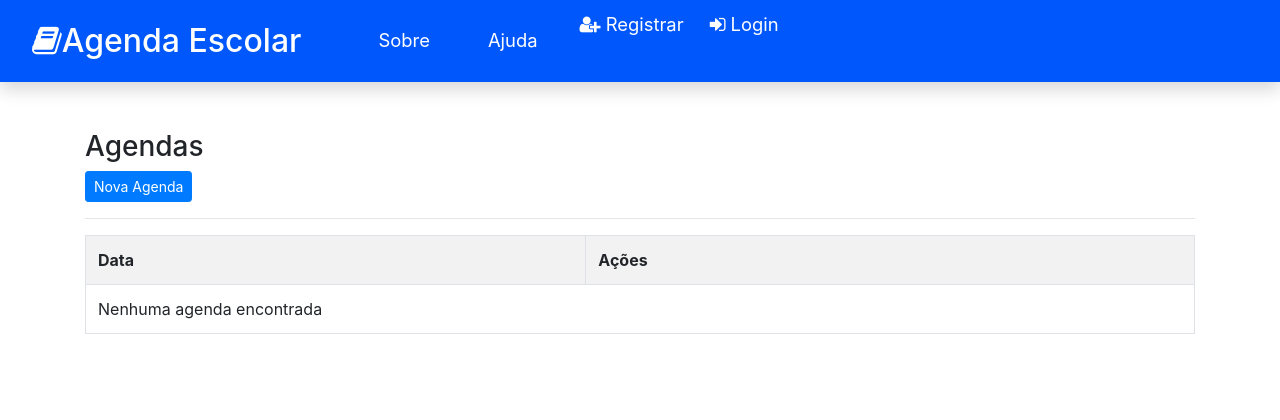
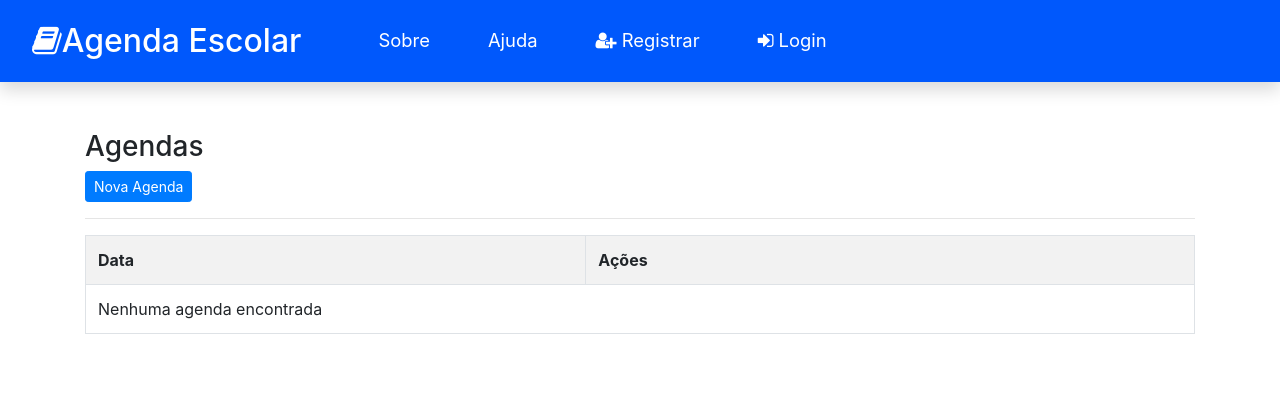
Before and after one commit to MariliaAlmeida/agenda_escolar_mano, a Django app: page /lista/ in a window 1280 px wide. Shown: the top 420 px of the page. Run offline with Django 3.2, Linux system fonts and the light colour scheme; data that the repository does not hold is empty; some libraries are stand-ins or nearby versions.

Commit message:
Update modelo.html
alteração linhas 178 e 184 - alinhamento de texto (registrar e Login) "nav-link m-3"

```diff
--- a/Paginas/Templates/Paginas/modelo.html
+++ b/Paginas/Templates/Paginas/modelo.html
@@ -175,13 +175,13 @@
                         </li>
                         {% else %}
                         <li class="nav-item ">
-                            <a class="nav-link" href="{% url 'registrar' %}">
+                            <a class="nav-link m-3" href="{% url 'registrar' %}">
                                 <i class="fa fa-user-plus" aria-hidden="true"></i>
                                 Registrar
                             </a>
                         </li>
                         <li class="nav-item ">
-                            <a class="nav-link" href="{% url 'login' %}">
+                            <a class="nav-link m-3" href="{% url 'login' %}">
                                 <i class="fa fa-sign-in" aria-hidden="true"></i>
                                 Login
                             </a>
```
